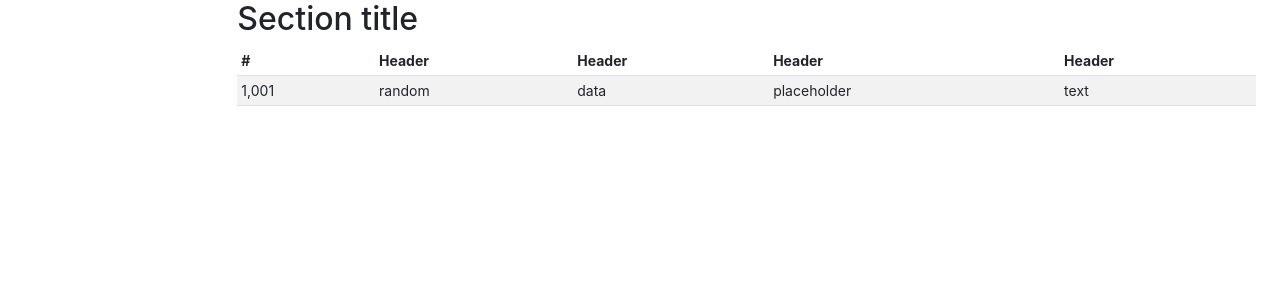
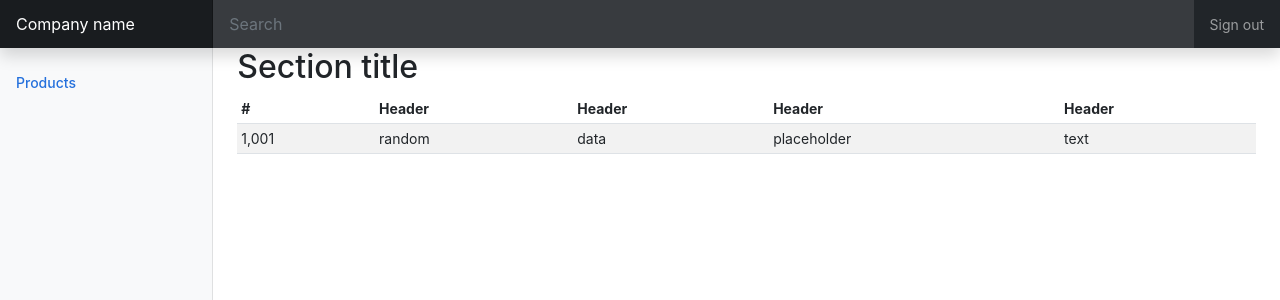
Before and after one commit to vikas-bishnoi/DjMicro, a React (Create React App) app in the folder react-crud/: page /admin/products in a window 1280 px wide. Shown: the top 300 px of the page. Built offline with nearby package versions, Linux system fonts and the light colour scheme.

Commit message:
Fix routes

```diff
--- a/react-crud/src/App.tsx
+++ b/react-crud/src/App.tsx
@@ -11,18 +11,12 @@ import Main from "./main/Main";
 function App() {
   return (
     <div className="App">
-      <div className="container-fluid">
-        <div className="row">
-          <main className="col-md-9 ms-sm-auto col-lg-10 px-md-4">
       <Router>
         <Routes>
           <Route path="/" element={<Main />} />
           <Route path="admin/products" element={<Products />} />
         </Routes>
       </Router>
-          </main>
-        </div>
-      </div>
     </div>
   );
 }
--- a/react-crud/src/admin/Products.tsx
+++ b/react-crud/src/admin/Products.tsx
@@ -1,9 +1,9 @@
 import React from "react";
+import Wrapper from "./Wrapper";
 
 const Products = () => {
   return (
-    <>
-      {" "}
+    <Wrapper>
       <h2>Section title</h2>
       <div className="table-responsive">
         <table className="table table-striped table-sm">
@@ -27,7 +27,7 @@ const Products = () => {
           </tbody>
         </table>
       </div>
-    </>
+    </Wrapper>
   );
 };
 
--- a/react-crud/src/admin/Wrapper.tsx
+++ b/react-crud/src/admin/Wrapper.tsx
@@ -1,14 +1,17 @@
-import React from "react";
+import React, { PropsWithChildren } from "react";
 import Menu from "../components/Menu";
 import Navbar from "../components/Navbar";
 
-const Wrapper = () => {
+const Wrapper = (props: PropsWithChildren<any>) => {
   return (
     <div>
       <Navbar />
       <div className="container-fluid">
         <div className="row">
           <Menu />
+          <main className="col-md-9 ms-sm-auto col-lg-10 px-md-4">
+            {props.children}
+          </main>
         </div>
       </div>
     </div>
```
Lines whose indentation alone changed are shown as unchanged.
